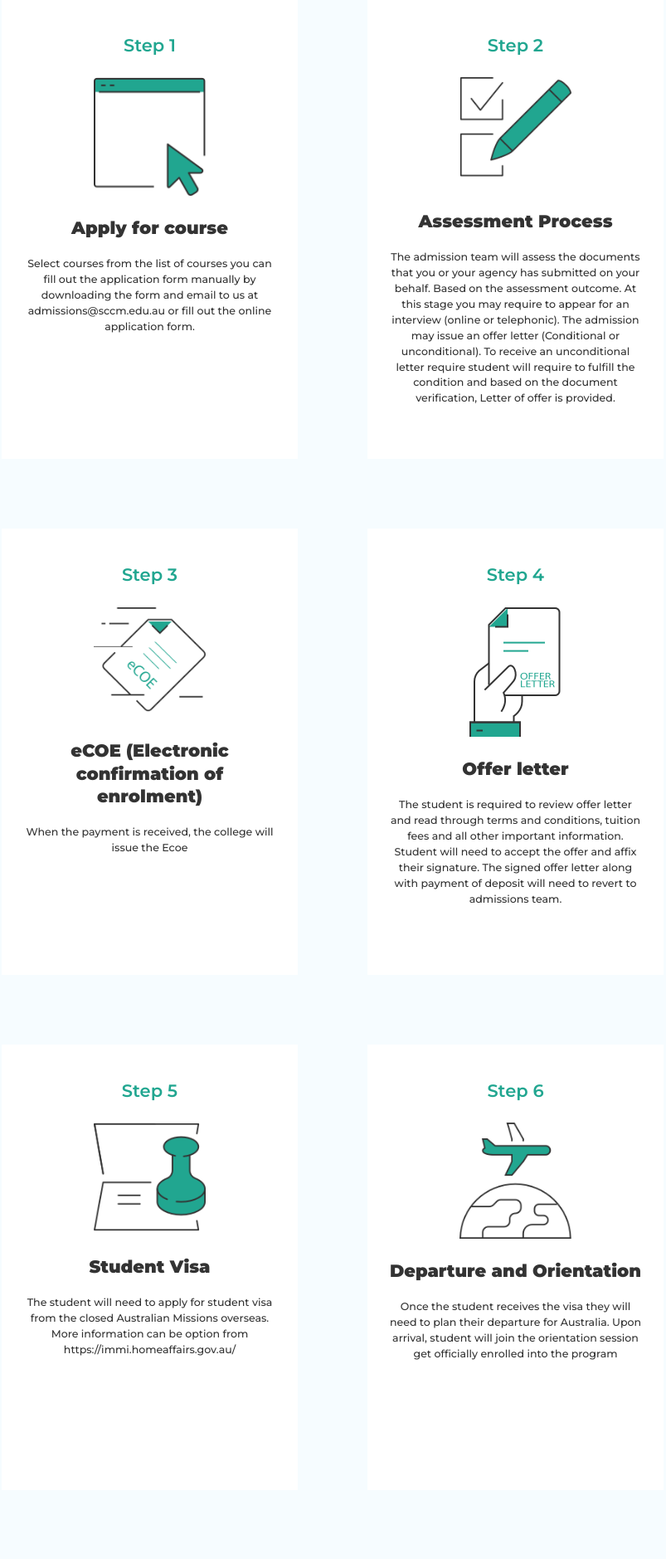
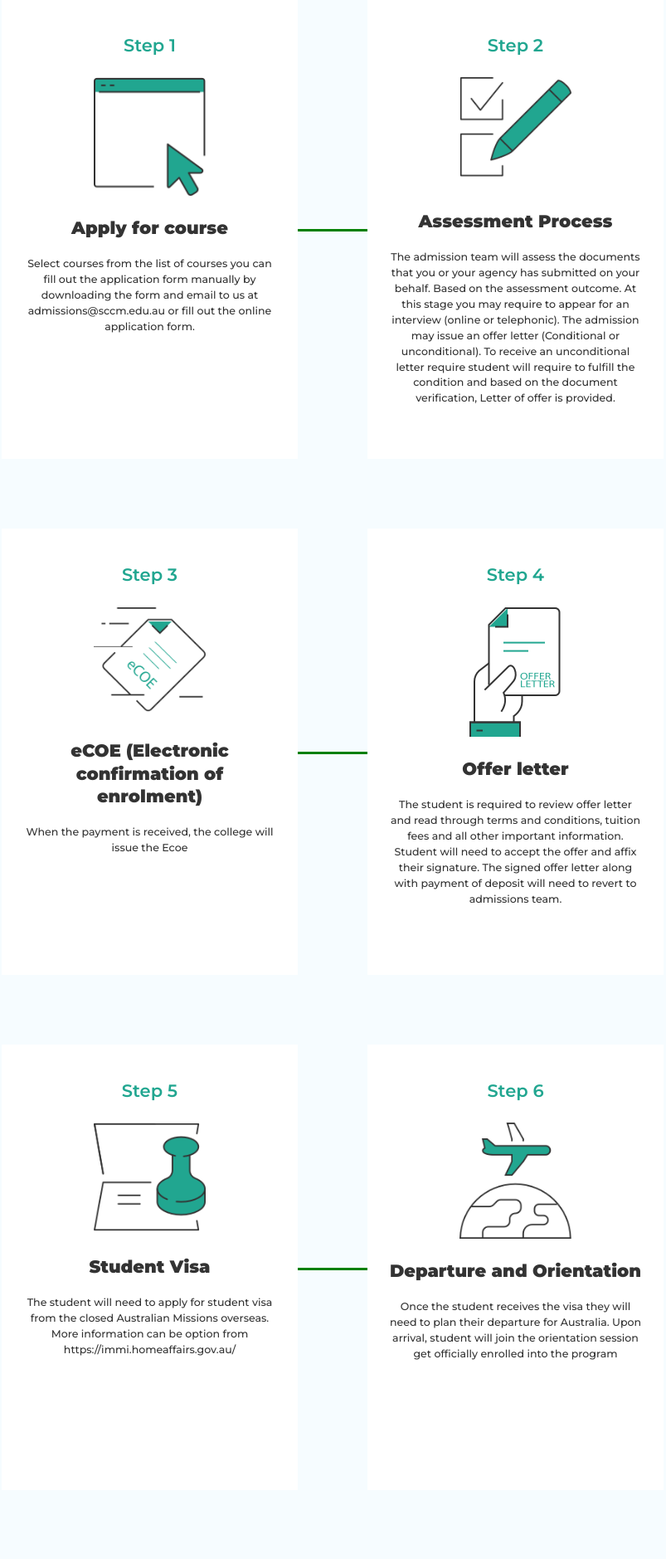
Before and after one commit to roheetmaharjan/sccm, a PHP site: page /how-to-apply.php in a window 1280 px wide. Shown: the part 1009-2888 px from the top of the page at 83% size, without its empty margins (239-1042 px from the left). Run offline with PHP 8.4, Linux system fonts and the light colour scheme; some libraries are stand-ins or nearby versions.

```diff
--- a/assets/css/form.css
+++ b/assets/css/form.css
@@ -298,3 +298,7 @@
 .wpcf7-form .form-group>div>h5 {
 	z-index: 1;
 }
+.wpcf7-form-control-wrap {
+    position: relative;
+    display: block;
+}
--- a/assets/css/style.css
+++ b/assets/css/style.css
@@ -1967,19 +1967,22 @@ p {
 /* How to step */
 
 .how-to-steps {
-	display: grid;
+	display: flex;
+	display: -webkit-box;
+    display: -ms-flexbox;
 	max-width: 95rem;
 	margin: 0 auto;
-	grid-template-columns: 1fr 1fr;
-	grid-gap: 10rem;
+	gap: 10rem;
 	text-align: center;
-	justify-items: center;
+	justify-content: center;
+    -ms-flex-wrap: wrap;
+    flex-wrap: wrap;
 }
 @media(max-width: 595px){
-	.how-to-steps {
+	/* .how-to-steps {
 		grid-template-columns: 1fr;
 		grid-gap: none
-	}
+	} */
 }
 .how-to-steps-wrp .step-selector {
     max-width: 95rem;
@@ -1998,11 +2001,14 @@ p {
 }
 
 .how-to-step {
-	background-color: #fff;
-	padding: 5rem 3rem;
-	text-align: center;
-	min-height: 64rem;
-	position: relative;
+    background-color: #fff;
+    padding: 5rem 3rem;
+    text-align: center;
+    flex: 0 0 calc(50% - 5rem);
+    max-width: calc(50% - 5rem);
+    min-height: 64rem;
+    position: relative;
+	margin-bottom: 10rem;
 }
 
 .how-to-step .step-number {
@@ -2028,7 +2034,20 @@ p {
 	font-size: 1.5rem;
 	color: #333;
 }
-
+.how-to-step:nth-child(3){
+	flex-direction: row-reverse;
+}
+.how-to-step:nth-child(2n+2):before {
+    content: '';
+    display: block;
+    max-width: 10rem;
+    background-color: green;
+    height: 3px;
+    position: absolute;
+    top: 50%;
+    width: 100%;
+    left: -10rem;
+}
 /* .how-to-step:after {
 	content: '';
 	display: block;
@@ -2270,6 +2289,16 @@ p {
     color: #999;
     width: 3rem;
 }
+.modal, .modal.show {
+	max-height: 0;
+	-webkit-transition: max-height 0.5s ease-in-out;
+	-moz-transition: max-height 0.5s ease-in-out;
+	-o-transition: max-height 0.5s ease-in-out;
+	transition: max-height 0.5s ease-in-out;
+}
+.modal.show {
+	max-height: 100% ;
+}
 /* Parrallax bg image fix when accordion is clicked */
 /* .parallax-mirror {
     height: 100% !important;
--- a/how-to-apply.php
+++ b/how-to-apply.php
@@ -28,6 +28,7 @@ include('include/header.php'); ?>
                     <option>International students</option>
                 </select>
             </div>
+            <div class="how-to-steps-wrp">
                 <div class="how-to-steps">
                     <div class="how-to-step">
                         <h4 class="step-number">Step 1</h4>
@@ -41,6 +42,8 @@ include('include/header.php'); ?>
                         <h3 class="how-to-step-title">Assessment Process </h3>
                         <p class="how-to-step-description">The admission team will assess the documents that you or your agency has submitted on your behalf. Based on the assessment outcome. At this stage you may require to appear for an interview (online or telephonic). The admission may issue an offer letter (Conditional or unconditional). To receive an unconditional letter require student will require to fulfill the condition and based on the document verification, Letter of offer is provided.</p>
                     </div>
+                </div>
+                <div class="how-to-steps">
                     <div class="how-to-step">
                         <h4 class="step-number">Step 3</h4>
                         <figure class="how-to-step-img"><img src="./assets/img/icon/ecoe.png" alt=""></figure>
@@ -53,6 +56,8 @@ include('include/header.php'); ?>
                         <h3 class="how-to-step-title">Offer letter </h3>
                         <p class="how-to-step-description">The student is required to review offer letter and read through terms and conditions, tuition fees and all other important information. Student will need to accept the offer and affix their signature. The signed offer letter along with payment of deposit will need to revert to admissions team.</p>
                     </div>
+                </div>
+                <div class="how-to-steps">
                     <div class="how-to-step">
                         <h4 class="step-number">Step 5</h4>
                         <figure class="how-to-step-img"><img src="./assets/img/icon/student-visa.png" alt=""></figure>
@@ -69,6 +74,7 @@ include('include/header.php'); ?>
                     </div>
                 </div>
             </div>
+        </div>
     </section>
 
 
```
Lines whose indentation alone changed are shown as unchanged.
